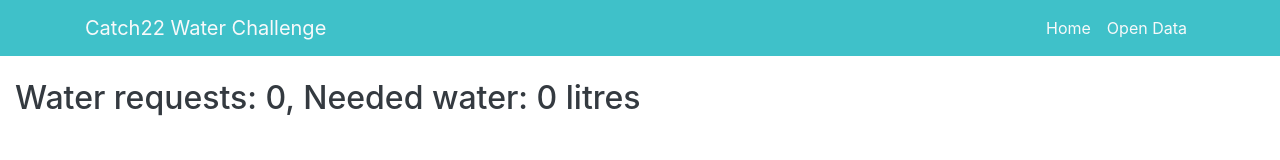
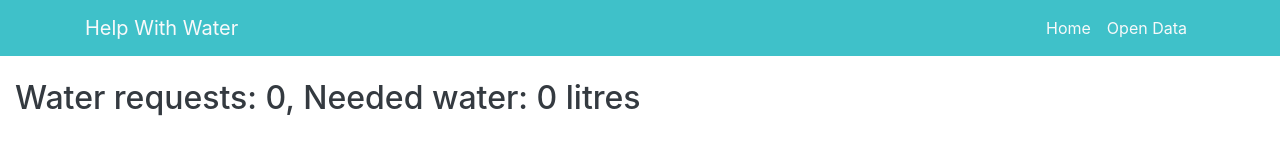
Before and after one commit to Jakob37/OpenHackCatch22, a website: page index.html in a window 1280 px wide. Drawn offline with nearby package versions, Linux system fonts and the light colour scheme; no server answers.

Commit message:
Update name to HelpWithWater

```diff
--- a/index.html
+++ b/index.html
@@ -50,7 +50,7 @@
 <!-- Navigation -->
 <nav class="navbar fixed-top navbar-expand-lg navbar-light fixed-top" style="background-color: #3fc1c9;">
   <div class="container">
-    <a class="navbar-brand text-light" href="index.html">Catch22 Water Challenge</a>
+    <a class="navbar-brand text-light" href="index.html">Help With Water</a>
     <button class="navbar-toggler navbar-toggler-right" type="button" data-toggle="collapse" data-target="#navbarResponsive" aria-controls="navbarResponsive" aria-expanded="false" aria-label="Toggle navigation">
       <span class="navbar-toggler-icon"></span>
     </button>
```
Also changed, not shown: stats.html (+1 -1 lines).
